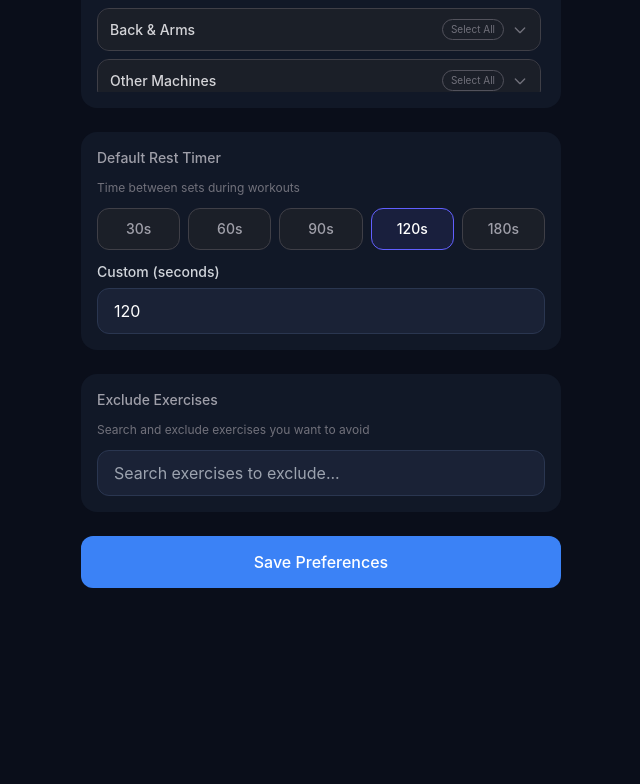
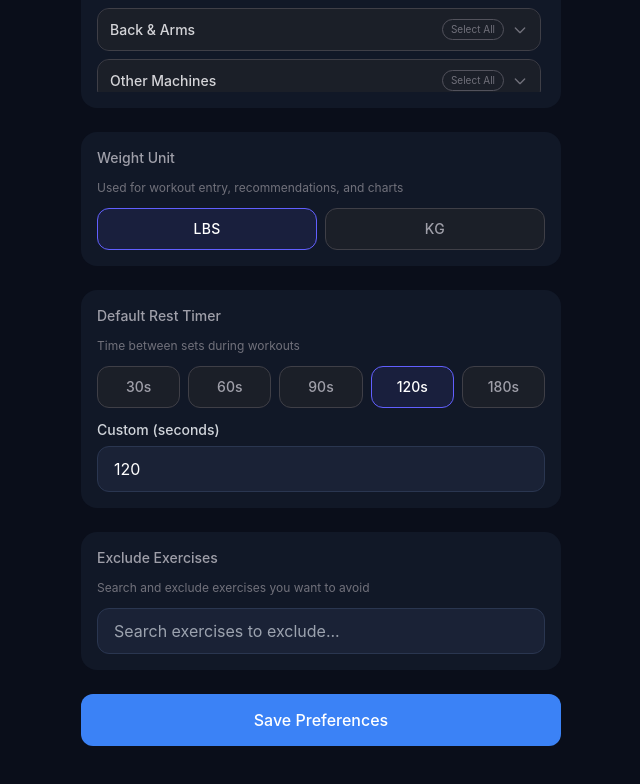
Before and after one commit to shashankdurgad/SmartBell, a React (Vite) app: page /profile in a window 1280 px wide. Shown: the part 1084-1868 px from the top of the page, without its empty margins (319-959 px from the left). Before the commit the page ends 1792 px from the top, so only its background shows below. Built offline with nearby package versions, Linux system fonts and the light colour scheme.

Commit message:
Adds unit selection to profile page, and rounding for target weight in lbs

```diff
--- a/src/components/Tracker/ActiveWorkout.tsx
+++ b/src/components/Tracker/ActiveWorkout.tsx
@@ -43,15 +43,20 @@ function SetLogger({
   workingSetsLogged,
   onLog,
 }: SetLoggerProps) {
+  const normalizePlaceholderWeight = (value: number) => {
+    if (weightUnit !== 'lbs') return value;
+    return Math.round(value * 2) / 2;
+  };
+
   // Use recommendation weight if available, otherwise use last logged set weight, otherwise empty
   const getPlaceholderWeight = () => {
     if (recommendation?.recommendedWeight != null) {
-      return recommendation.recommendedWeight;
+      return normalizePlaceholderWeight(recommendation.recommendedWeight);
     }
     if (loggedSets.length > 0) {
       const lastSet = loggedSets[loggedSets.length - 1];
       // loggedSets store weight in kg, convert to display unit
-      return weightUnit === 'lbs' ? kgToLbs(lastSet.weight) : lastSet.weight;
+      return normalizePlaceholderWeight(weightUnit === 'lbs' ? kgToLbs(lastSet.weight) : lastSet.weight);
     }
     return 0;
   };
--- a/src/pages/ProfilePage.tsx
+++ b/src/pages/ProfilePage.tsx
@@ -13,6 +13,7 @@ import { db } from '../database/db';
 import { useUserStore } from '../stores/useUserStore';
 import { useWeeklyPlanStore } from '../stores/useWeeklyPlanStore';
 import type { UserPreferences } from '../database/db';
+import type { WeightUnit } from '../types';
 import { weeklyPlanRepo } from '../database/repositories/weeklyPlanRepo';
 import { calcWorkoutDuration } from '../utils/calculations';
 
@@ -25,6 +26,8 @@ const REST_PRESETS = [
 ];
 
 export function ProfilePage() {
+  const weightUnit = useUserStore((s) => s.weightUnit);
+  const setWeightUnit = useUserStore((s) => s.setWeightUnit);
   const setDefaultRestSeconds = useUserStore((s) => s.setDefaultRestSeconds);
   const loadPlans = useWeeklyPlanStore((s) => s.loadPlans);
   const [trainingStyle, setTrainingStyle] = useState<'strength' | 'hypertrophy' | 'endurance'>('hypertrophy');
@@ -33,8 +36,13 @@ export function ProfilePage() {
   const [daysPerWeek, setDaysPerWeek] = useState(3);
   const [timePerSession, setTimePerSession] = useState(45);
   const [restTimer, setRestTimer] = useState(120);
+  const [selectedWeightUnit, setSelectedWeightUnit] = useState<WeightUnit>(weightUnit);
   const [excludedExercises, setExcludedExercises] = useState<string[]>([]);
   const [saved, setSaved] = useState(false);
+
+  useEffect(() => {
+    setSelectedWeightUnit(weightUnit);
+  }, [weightUnit]);
 
   // Load saved preferences
   useEffect(() => {
@@ -63,6 +71,7 @@ export function ProfilePage() {
     };
 
     await db.userPreferences.put(prefs);
+    await setWeightUnit(selectedWeightUnit);
     // Keep workout rest timer settings in sync with profile preference.
     await setDefaultRestSeconds(restTimer);
 
@@ -110,6 +119,27 @@ export function ProfilePage() {
 
         <Card>
           <EquipmentPicker value={equipment} onChange={setEquipment} />
+        </Card>
+
+        <Card>
+          <h3 className="text-sm font-medium text-zinc-400 mb-3">Weight Unit</h3>
+          <p className="text-xs text-zinc-500 mb-3">Used for workout entry, recommendations, and charts</p>
+          <div className="grid grid-cols-2 gap-2">
+            {(['lbs', 'kg'] as const).map((unit) => (
+              <button
+                key={unit}
+                type="button"
+                onClick={() => setSelectedWeightUnit(unit)}
+                className={`py-2.5 rounded-xl border text-sm font-medium uppercase tracking-wide transition-all ${
+                  selectedWeightUnit === unit
+                    ? 'border-indigo-500 bg-indigo-500/10 text-white'
+                    : 'border-zinc-700 bg-zinc-800/50 text-zinc-400 hover:border-zinc-500'
+                }`}
+              >
+                {unit}
+              </button>
+            ))}
+          </div>
         </Card>
 
         {/* Rest Timer */}
```
